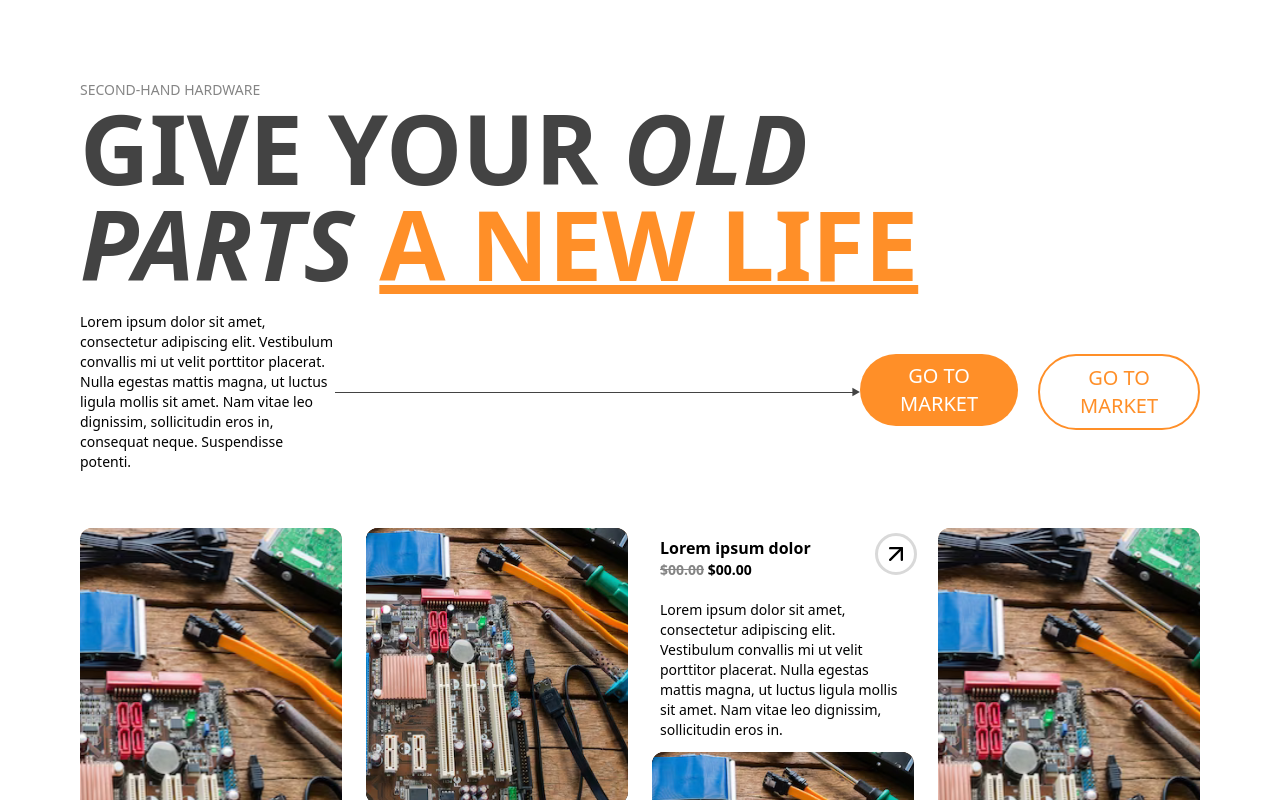
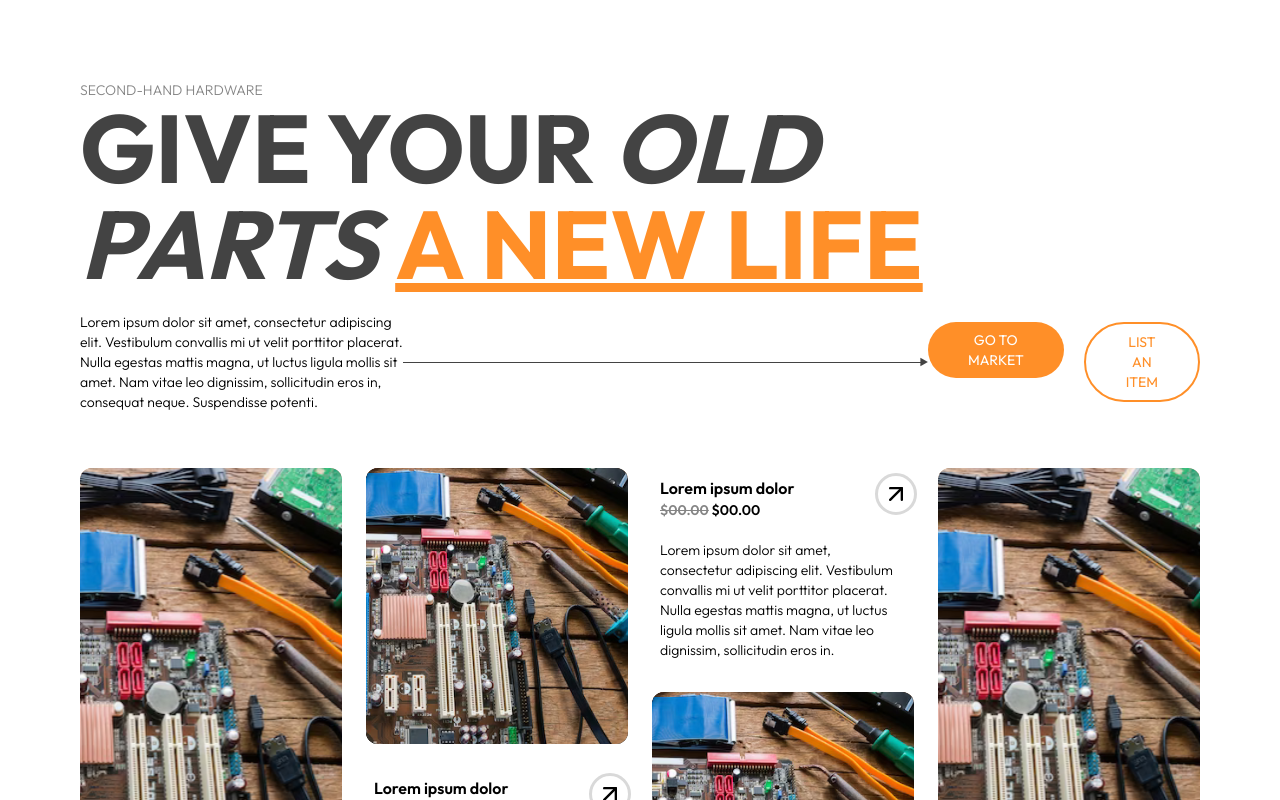
Before and after one commit to shahdivyank/r-parts, a Next.js app: page / in a window 1280 px wide. Shown: the top 800 px of the page. Built offline with nearby package versions, Linux system fonts and the light colour scheme.

Commit message:
utilize outfit font + arrow hover animation

```diff
--- a/src/components/landing/Gallery.jsx
+++ b/src/components/landing/Gallery.jsx
@@ -20,7 +20,7 @@ const ProductImage = ({ item }) => (
 const ProductInfo = ({ item }) => (
   <div className="w-full h-[40%] p-2 flex flex-col rounded-xl relative">
     <Link href="/market">
-      <FiArrowUpRight className="absolute right-0 outline outline-parts-gray-400 rounded-full text-4xl p-1" />
+      <FiArrowUpRight className="absolute right-0 outline outline-parts-gray-400 rounded-full text-4xl p-1 hover:rotate-12 hover:opacity-30 ease-in-out transition-all duration-300" />
     </Link>
     <p className="text-black font-semibold">{item.title}</p>
     <div className="font-semibold text-sm">
--- a/src/components/landing/Landing.jsx
+++ b/src/components/landing/Landing.jsx
@@ -7,7 +7,7 @@ import arrow from "../../../public/svg/arrow.svg";
 
 const Landing = () => {
   return (
-    <div className="p-20">
+    <div className="p-20 font-outfit">
       <div>
         {/* HERO HEADING */}
         <p className="text-parts-gray-500 font-light text-sm">
@@ -39,15 +39,15 @@ const Landing = () => {
                 text={"GO TO MARKET"}
                 color="bg-orange"
                 rounded="full"
-                size="xl"
+                size="sm"
               />
             </Link>
             <Link href="/sell">
               <Button
-                text={"GO TO MARKET"}
+                text={"LIST AN ITEM"}
                 color="border-orange"
                 rounded="full"
-                size="xl"
+                size="sm"
               />
             </Link>
           </div>
--- a/src/data/Button.js
+++ b/src/data/Button.js
@@ -4,6 +4,7 @@ export const COLOR = {
     "bg-transparent border-parts-orange text-parts-orange border-2",
 };
 export const SIZE = {
+  sm: "px-10 py-2 text-xs sm:text-sm",
   xl: "px-10 py-2 text-sm sm:text-base md:text-lg lg:text-xl",
 };
 export const ROUNDED = { full: "rounded-full" };
```
